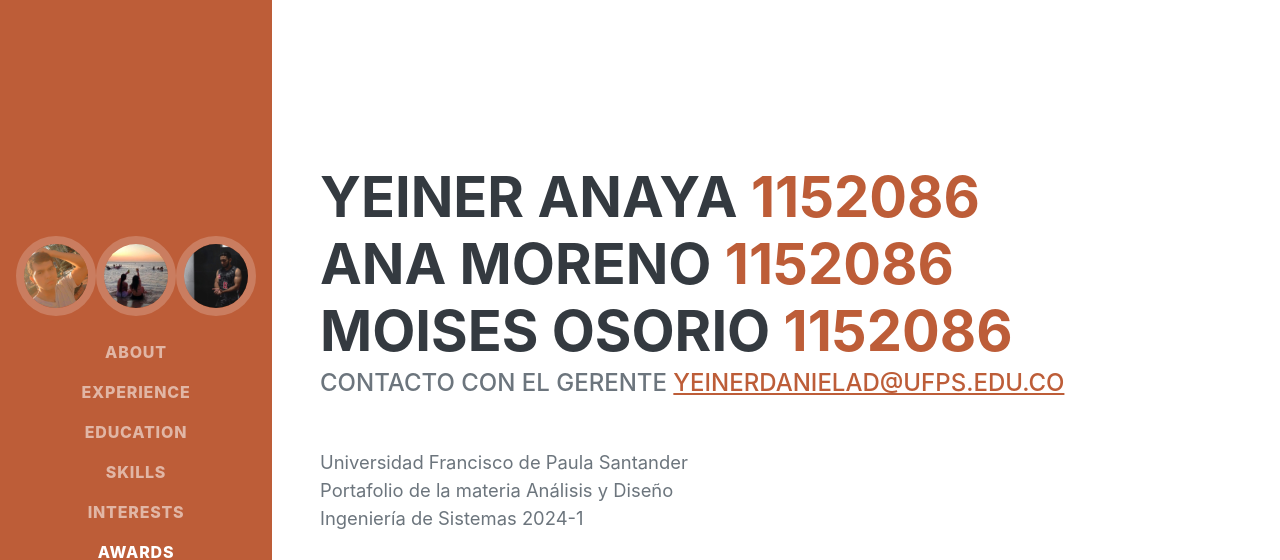
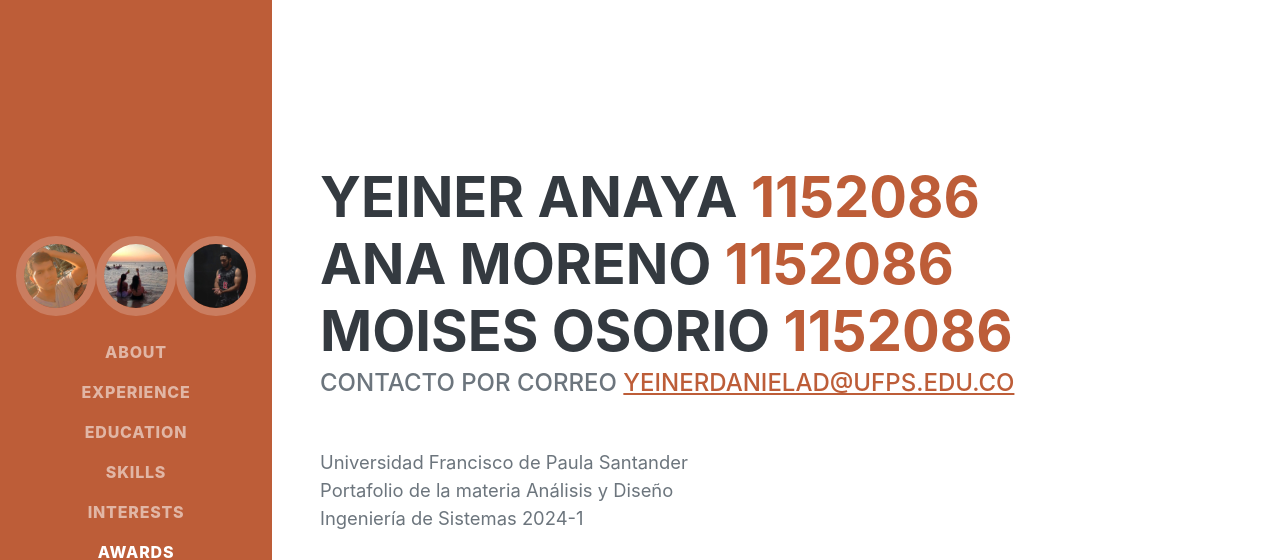
Before and after one commit to ydanaya/portfolio-group3, a plain HTML site: page public/index.html in a window 1280 px wide. Shown: the top 560 px of the page. Drawn offline with nearby package versions, Linux system fonts and the light colour scheme; a web font is replaced by a local one.

Commit message:
cero prepotencia

```diff
--- a/public/index.html
+++ b/public/index.html
@@ -62,7 +62,7 @@
                     <span class="text-primary">1152086</span>
                 </h2>
                 <div class="subheading mb-5">
-                    Contacto con el gerente
+                    Contacto por correo
                     <a href="mailto:name@email.com">yeinerdanielad@ufps.edu.co</a>
                 </div>
                 <p class="lead mb-5">Universidad Francisco de Paula Santander <br>Portafolio de la materia Análisis y
```
